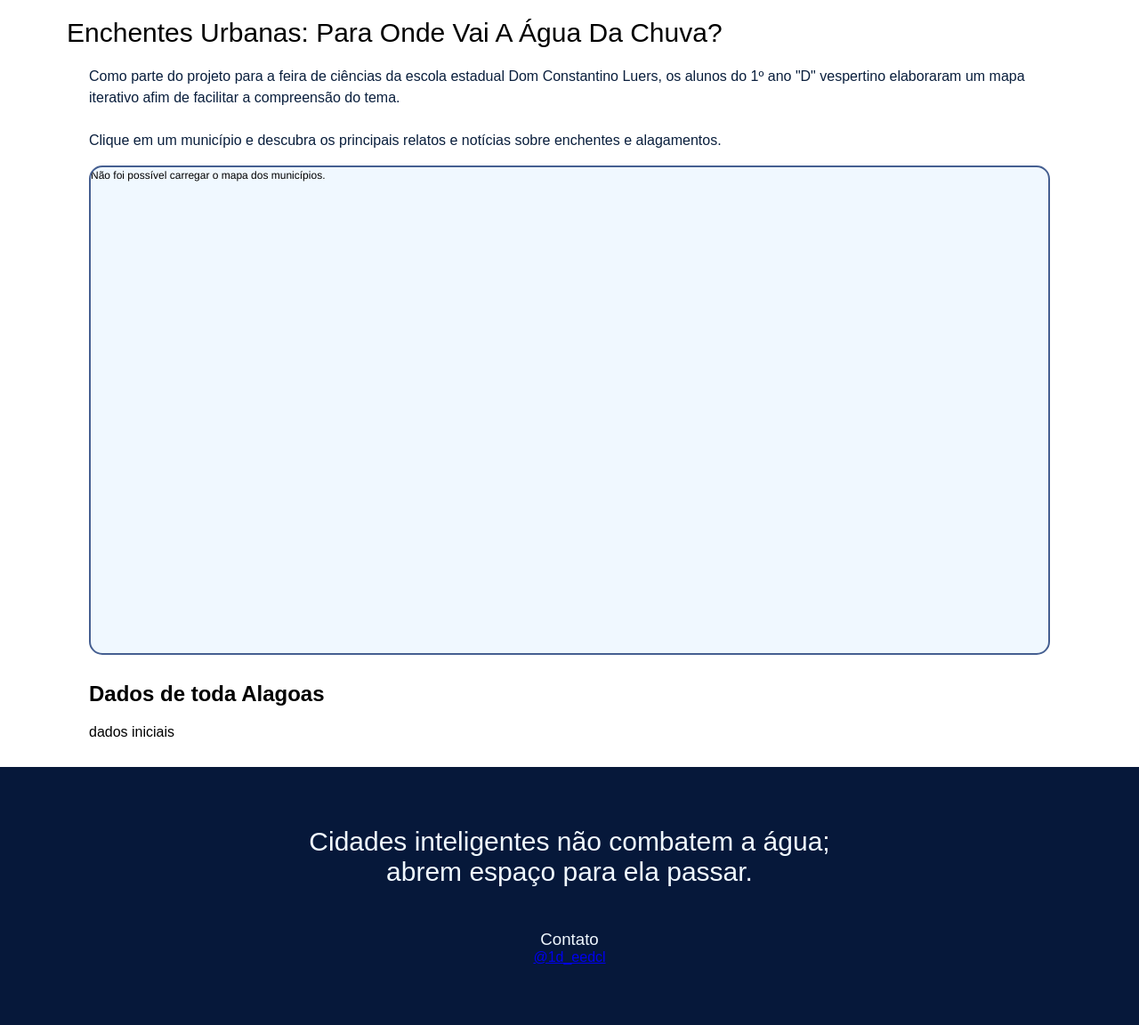
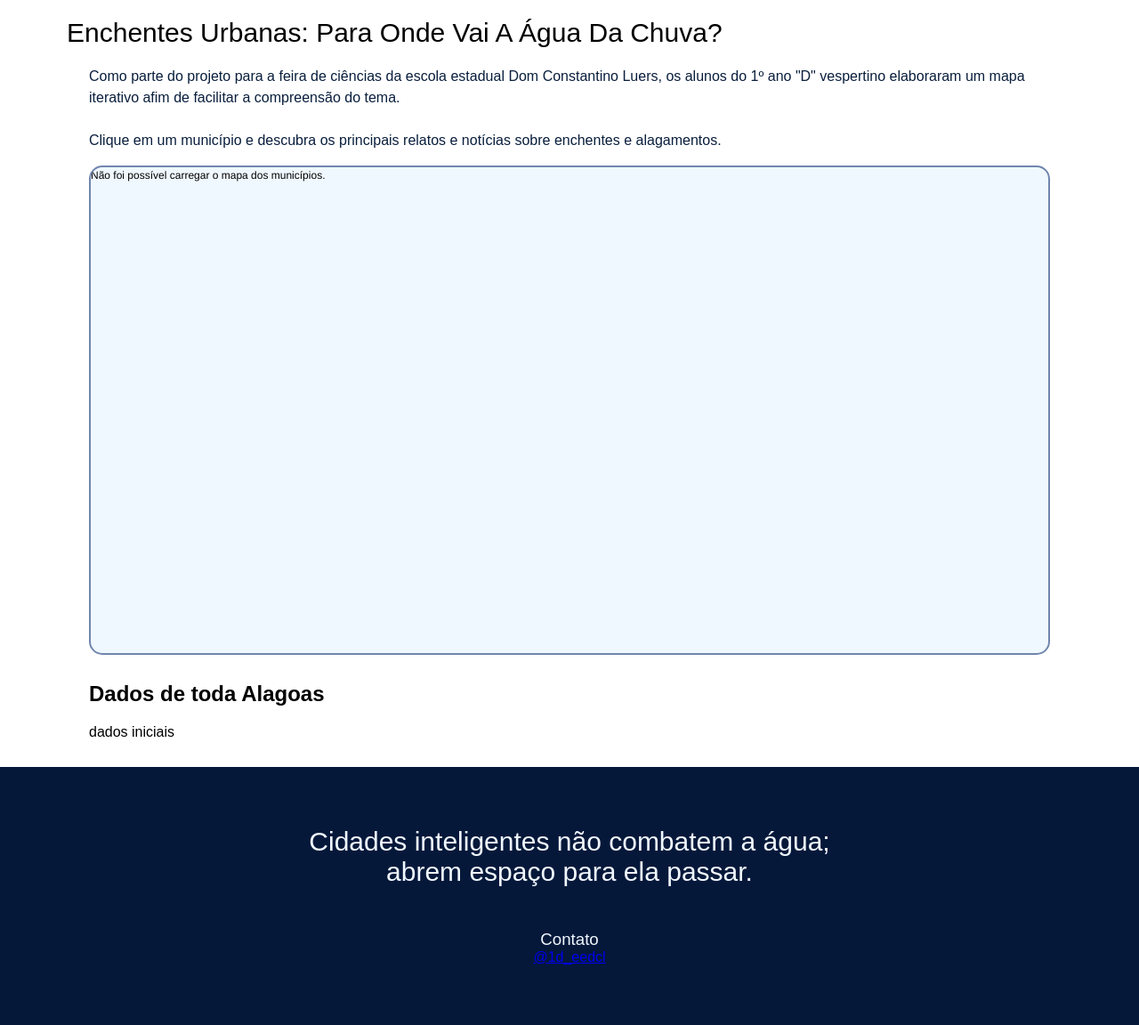
Before and after one commit to MicaeliCaetano/Mapa-Interativo-Enchentes-em-Alagoas, a Django app: page / in a window 1280 px wide. Shown: the part 150-1302 px from the top of the page at 89% size. Run offline with Django 5.2, Linux system fonts and the light colour scheme.

Commit message:
Salvamento de modificações

```diff
--- a/static/css/style.css
+++ b/static/css/style.css
@@ -64,7 +64,7 @@ p[title="inicio"] {
 #mapa {
     height: 550px;
     margin-inline: 100px;
-    border: 2px solid rgb(69, 95, 145);
+    border: 2px solid rgb(112, 134, 173);
     border-radius: 15px;
     overflow: hidden;
     box-sizing: border-box;
```
